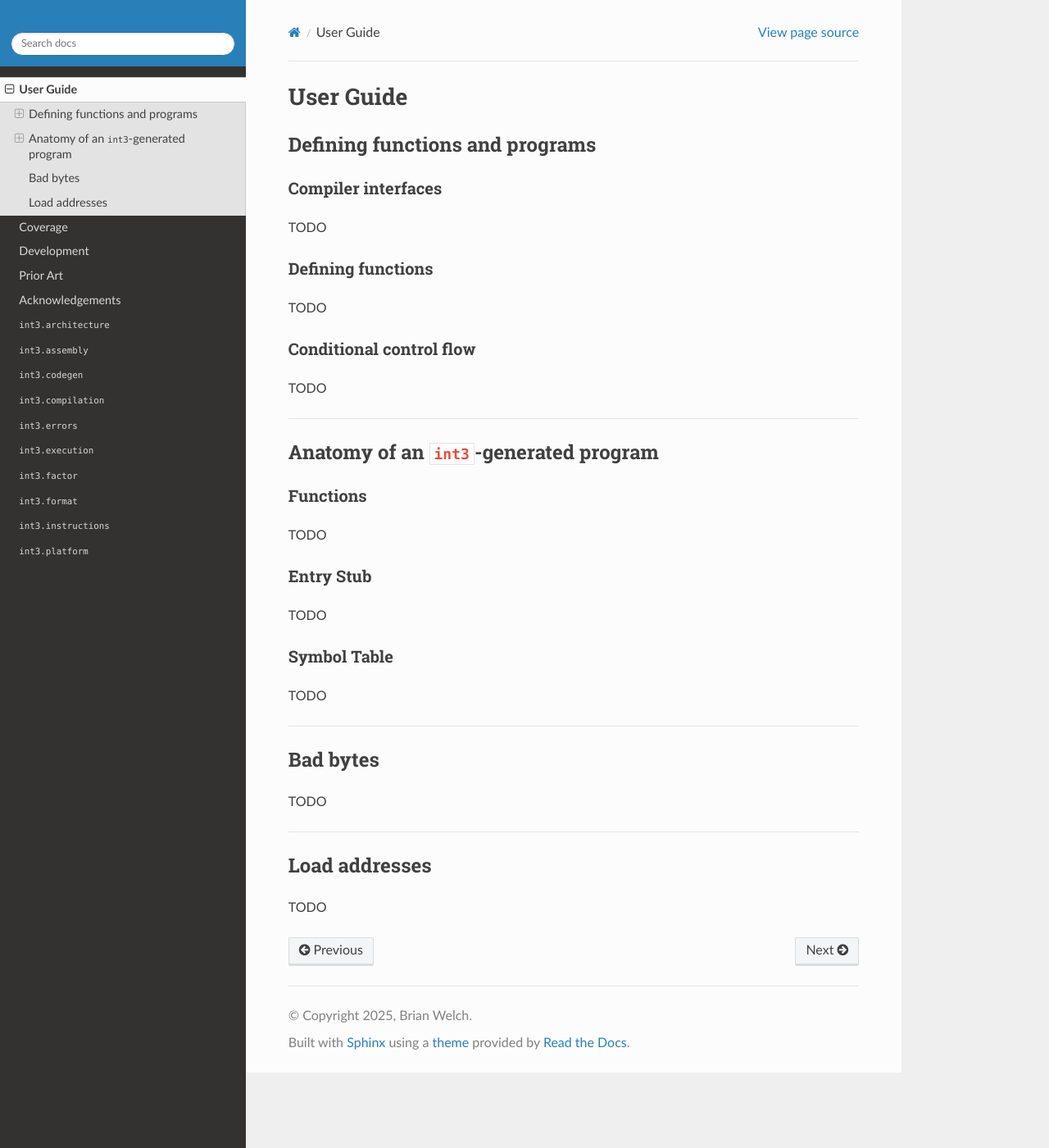
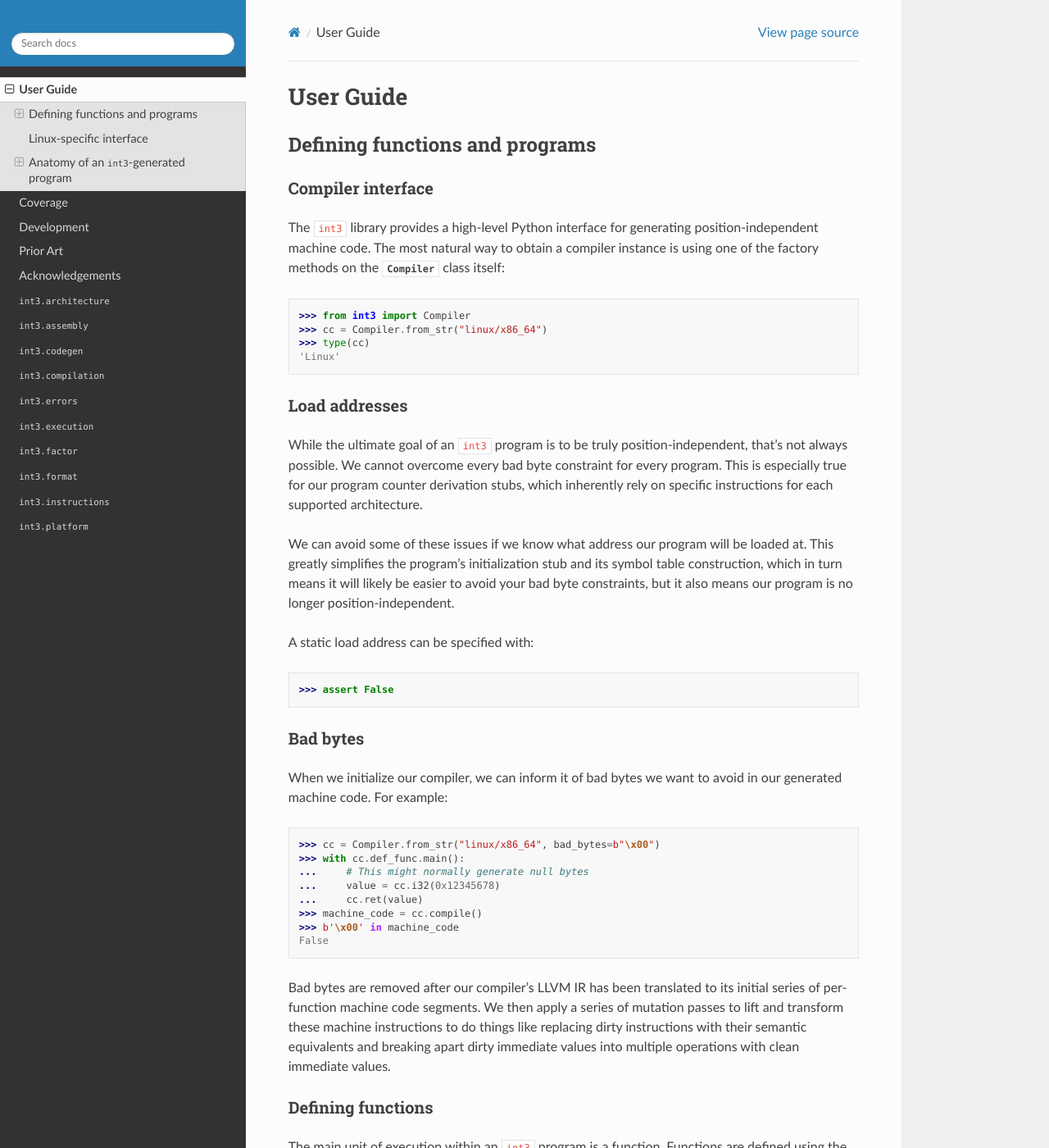
Before and after one commit to welchbj/int3, a Sphinx documentation site: the page built from docs/user_guide.rst, in a window 1280 px wide and 1400 px high. Shown: the whole window at 82% size. Built offline with Sphinx 7.4.7 and the Read the Docs theme 3.1.0, drawn with Linux system fonts in a browser that asks for light colours; some of the changed text lies outside the part shown.

Commit message:
Add half-populated user guide

```diff
--- a/docs/user_guide.rst
+++ b/docs/user_guide.rst
@@ -5,18 +5,128 @@ User Guide
 Defining functions and programs
 ===============================
 
-Compiler interfaces
--------------------
+Compiler interface
+------------------
 
-TODO
+The ``int3`` library provides a high-level Python interface for generating position-independent machine code. The most natural way to obtain a compiler instance is using one of the factory methods on the :py:class:`~int3.compilation.compiler.Compiler` class itself:
+
+.. doctest::
+
+    >>> from int3 import Compiler
+    >>> cc = Compiler.from_str("linux/x86_64")
+    >>> type(cc)
+    'Linux'
+
+Load addresses
+--------------
+
+While the ultimate goal of an ``int3`` program is to be truly position-independent, that's not always possible. We cannot overcome every bad byte constraint for every program. This is especially true for our program counter derivation stubs, which inherently rely on specific instructions for each supported architecture.
+
+We can avoid some of these issues if we know what address our program will be loaded at. This greatly simplifies the program's initialization stub and its symbol table construction, which in turn means it will likely be easier to avoid your bad byte constraints, but it also means our program is no longer position-independent.
+
+A static load address can be specified with:
+
+.. doctest::
+
+    >>> assert False
+
+Bad bytes
+---------
+
+When we initialize our compiler, we can inform it of bad bytes we want to avoid in our generated machine code. For example:
+
+.. doctest::
+
+    >>> cc = Compiler.from_str("linux/x86_64", bad_bytes=b"\x00")
+    >>> with cc.def_func.main():
+    ...     # This might normally generate null bytes
+    ...     value = cc.i32(0x12345678)
+    ...     cc.ret(value)
+    >>> machine_code = cc.compile()
+    >>> b'\x00' in machine_code
+    False
+
+Bad bytes are removed after our compiler's LLVM IR has been translated to its initial series of per-function machine code segments. We then apply a series of mutation passes to lift and transform these machine instructions to do things like replacing dirty instructions with their semantic equivalents and breaking apart dirty immediate values into multiple operations with clean immediate values.
 
 Defining functions
+------------------
+
+The main unit of execution within an ``int3`` program is a function. Functions are defined using the :py:attr:`~int3.Compiler.def_func` attribute as a context manager, with the enclosed scope of that context manager defining the function's body.
+
+The simplest function definition creates a function with no arguments and a void return type:
+
+.. doctest::
+
+    >>> from int3 import Compiler
+    >>> cc = Compiler.from_host()
+    >>> with cc.def_func.my_function():
+    ...     pass
+    >>> cc.func.my_function.return_type == cc.types.void
+    True
+
+Arguments can be specified using Python type hints or :py:mod:`int3` types, and we can then access those arguments from within the function definition:
+
+.. doctest::
+
+    >>> with cc.def_func.add_numbers(int, int):
+    ...     a = cc.func.add_numbers.args[0]
+    ...     b = cc.func.add_numbers.args[1]
+    ...     result = cc.add(a, b)
+    ...     cc.ret(result)
+    >>> cc.func.add_numbers.return_type == cc.types.inat
+    True
+
+Note in the above example that the Python ``int`` type was promoted to our compiler's native width. We can enforce a specific return type with:
+
+.. doctest::
+
+    >>> with cc.def_func.get_value(return_type=cc.types.i32):
+    ...     cc.ret(cc.i32(42))
+    >>> cc.func.get_value.return_type == cc.types.i32
+    True
+
+Calling functions
+-----------------
+
+.. doctest::
+
+    >>> assert False
+    >>> with cc.def_func.helper():
+    ...     cc.ret(cc.i(42))
+    >>> with cc.def_func.main():
+    ...     result = cc.call.helper()
+    ...     cc.ret(result)
+
+
+Program entrypoint
 ------------------
 
 TODO
 
 Conditional control flow
 ------------------------
+
+``int3`` supports conditional execution using :py:meth:`~int3.Compiler.if_else` blocks. Conditions are created using comparison operations that implicitly produce :py:class:`~int3.Predicate` instances:
+
+.. doctest::
+
+    >>> from int3 import Compiler
+    >>> cc = Compiler.from_host()
+    >>> with cc.def_func.check_value():
+    ...     x = cc.i(1)
+    ...     with cc.if_else(x > 2) as (if_, else_):
+    ...         with if_:
+    ...             result = cc.i(1)
+    ...         with else_:
+    ...             result = cc.i(0)
+    ...     cc.ret(result)
+
+The astute reader will have noticed that the :py:class:`~int3.IntValue` and :py:class:`~int3.IntConstant` instances have overloaded most Python dunder methods for basic arithmetic operations.
+
+-----
+
+Linux-specific interface
+========================
 
 TODO
 
@@ -28,28 +138,15 @@ Anatomy of an ``int3``-generated program
 Functions
 ---------
 
-TODO
+Each function in an ``int3`` program becomes a separate code segment in the generated program. Functions are compiled to use the target platform's calling convention and can call each other. Functions are treated as independent units of execution, whose main interface TODO. Consequently, each function is "cleaned" of bad bytes in isolation during the compilation process before being stitched back together.
 
 Entry Stub
 ----------
 
-TODO
+When you compile an ``int3`` program using :py:meth:`~int3.Compiler.compile`, the generated machine code includes an entry stub that handles program initialization and calls your entrypoint function. This initialization involves
 
-Symbol Table
-------------
+* Running a program counter derivation stub so we can figure out where we're running in memory
+* Setting up offsets in the per-program symbol table
+* Invoke the entrypoint function of the program
 
-TODO
-
------
-
-Bad bytes
-=========
-
-TODO
-
------
-
-Load addresses
-==============
-
-TODO
+The program symbol table is passed as an implicit argument to each function call, with offsets into this symbol data being computed at compile time to enable simple runtime resolution of required addresses.
```
